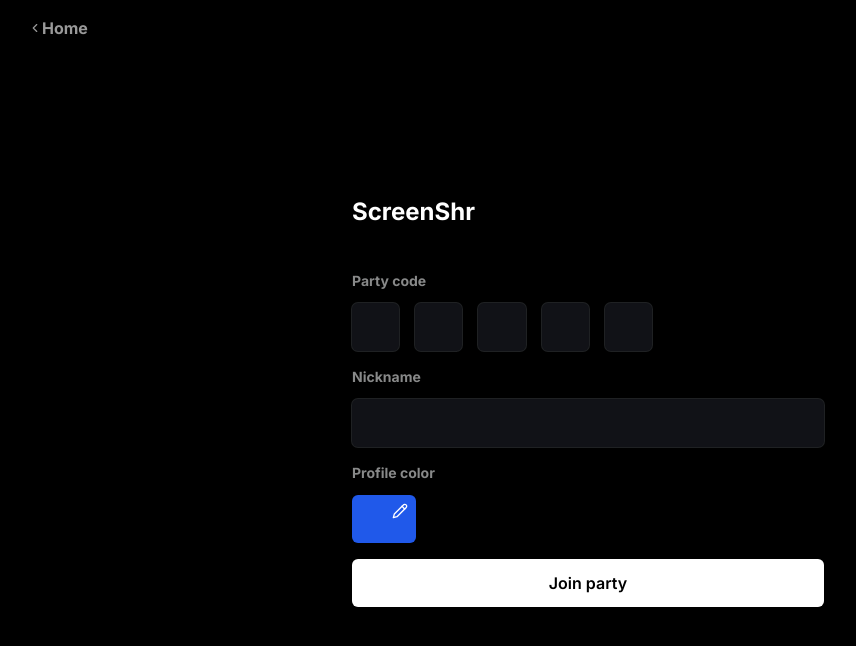
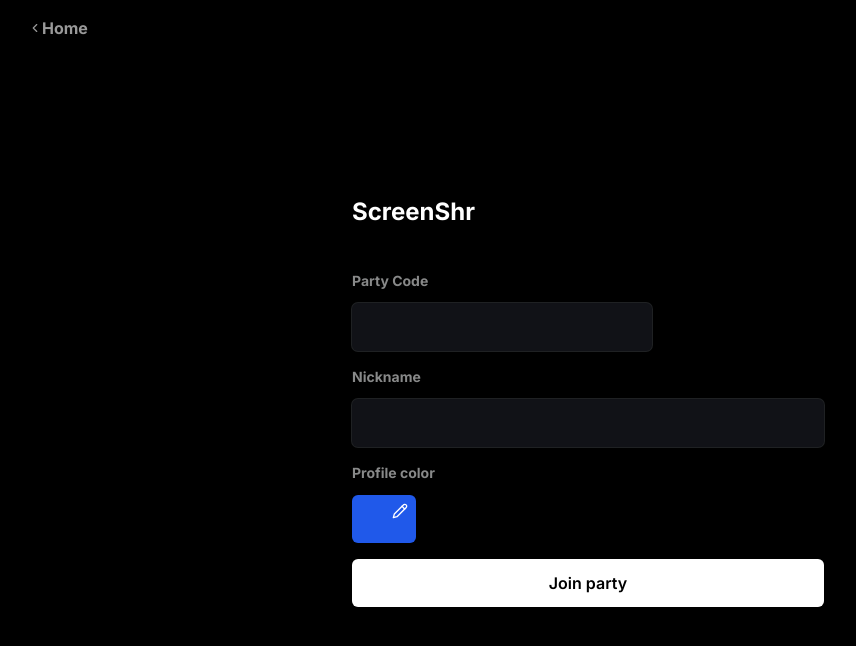
Before and after one commit to filipemelo2002/screenshr-app, a Next.js app: page /join-party in a window 1280 px wide. Shown: the top 646 px of the page, without its empty margins (52-908 px from the left). Built offline with nearby package versions, Linux system fonts and the light colour scheme; no server answers.

Commit message:
feature: turn party code into single input

```diff
--- a/src/app/join-party/join-party.state.ts
+++ b/src/app/join-party/join-party.state.ts
@@ -1,14 +1,11 @@
 import { Color } from "@/components/user/user";
 import { WebsocketService } from "@/services/websocket.service";
 import { useRouter } from "next/navigation";
-import { useEffect, useMemo, useRef, useState } from "react";
+import { useMemo, useRef, useState } from "react";
 
-const KEYS = {
-  BACKSPACE: "Backspace",
-};
 export const useJoinParty = () => {
   const [color, setColor] = useState<Color>("bg-blue");
-  const partyCodeInputRefs = useRef<HTMLInputElement[]>([]);
+  const partyCodeInputRef = useRef<HTMLInputElement>(null);
   const router = useRouter();
   const nicknameInput = useRef<HTMLInputElement>(null);
   const socketService = useMemo(() => new WebsocketService(), []);
@@ -17,49 +14,13 @@ export const useJoinParty = () => {
     router.push("/");
   };
 
-  const focusElement = (index: number, key: string) => {
-    if (key === KEYS.BACKSPACE) {
-      if (index <= 0) {
-        return;
-      }
-      partyCodeInputRefs.current[index - 1]?.focus();
-      return;
-    }
-    const isValidCharacter = /^[a-zA-Z0-9]$/.test(key);
-    if (index === partyCodeInputRefs.current.length - 1 || !isValidCharacter) {
-      return;
-    }
-
-    partyCodeInputRefs.current[index + 1]?.focus();
-  };
-
-  const assignValue = (index: number, key: string) => {
-    const input = partyCodeInputRefs.current[index];
-    if (!input) {
-      throw new Error("Could not find input at index " + index);
-    }
-
-    const regex = /^[a-zA-Z0-9]$/;
-    if (!regex.test(key)) {
-      return;
-    }
-    input.value = key;
-  };
-
-  const getPartyCode = () => {
-    return [...partyCodeInputRefs.current].reduce(
-      (code, input) => code + input.value,
-      "",
-    );
-  };
-
   const validateInputs = () => {
-    if (!nicknameInput.current || !partyCodeInputRefs.current || !color) {
+    if (!nicknameInput.current || !partyCodeInputRef.current || !color) {
       throw new Error("Inputs were not properly initialized");
     }
 
     const nickname = nicknameInput.current.value;
-    const partyCode = getPartyCode();
+    const partyCode = partyCodeInputRef.current.value;
     if (!nickname || !partyCode) {
       throw new Error("Inputs must not be empty");
     }
@@ -75,7 +36,7 @@ export const useJoinParty = () => {
       return;
     }
     const nickname = nicknameInput.current?.value as string;
-    const partyCode = getPartyCode();
+    const partyCode = partyCodeInputRef.current?.value as string;
 
     socketService.joinRoom({
       nickname: nickname,
@@ -84,31 +45,11 @@ export const useJoinParty = () => {
     });
   };
 
-  useEffect(() => {
-    const eventHandler = (event: KeyboardEvent) => {
-      const inputIndex = partyCodeInputRefs.current.findIndex(
-        (el) => el === event.target,
-      );
-      assignValue(inputIndex, event.key);
-      focusElement(inputIndex, event.key);
-    };
-
-    const inputs = partyCodeInputRefs.current;
-    inputs.forEach((element) => {
-      element.addEventListener("keyup", eventHandler);
-    });
-
-    return () => {
-      inputs.forEach((element) => {
-        element.removeEventListener("keyup", eventHandler);
-      });
-    };
-  }, []);
   return {
     navigateBack,
     color,
     setColor,
-    partyCodeInputRefs,
+    partyCodeInputRef,
     nicknameInput,
     onJoinParty,
   };
--- a/src/app/join-party/page.tsx
+++ b/src/app/join-party/page.tsx
@@ -10,7 +10,7 @@ export default function JoinParty() {
     navigateBack,
     color,
     setColor,
-    partyCodeInputRefs,
+    partyCodeInputRef,
     nicknameInput,
     onJoinParty,
   } = useJoinParty();
@@ -19,55 +19,8 @@ export default function JoinParty() {
     <Layout navigateBack={navigateBack}>
       <form className="mt-[41px]">
         <div className="flex flex-col">
-          <label className="font-bold font-sans text-sm text-steel-gray mb-3">
-            Party code
-          </label>
-          <div className="flex gap-4 max-w-[300px] text-center font-bold">
-            <Input
-              ref={(ref) => {
-                if (ref) {
-                  partyCodeInputRefs.current?.push(ref);
-                }
-              }}
-              className="text-2xl text-center uppercase"
-              maxLength={1}
-            />
-            <Input
-              ref={(ref) => {
-                if (ref) {
-                  partyCodeInputRefs.current?.push(ref);
-                }
-              }}
-              className="text-2xl text-center uppercase"
-              maxLength={1}
-            />
-            <Input
-              ref={(ref) => {
-                if (ref) {
-                  partyCodeInputRefs.current?.push(ref);
-                }
-              }}
-              className="text-2xl text-center uppercase"
-              maxLength={1}
-            />
-            <Input
-              ref={(ref) => {
-                if (ref) {
-                  partyCodeInputRefs.current?.push(ref);
-                }
-              }}
-              className="text-2xl text-center uppercase"
-              maxLength={1}
-            />
-            <Input
-              ref={(ref) => {
-                if (ref) {
-                  partyCodeInputRefs.current?.push(ref);
-                }
-              }}
-              className="text-2xl text-center uppercase"
-              maxLength={1}
-            />
+          <div className="max-w-[300px] font-bold">
+            <Input label="Party Code" ref={partyCodeInputRef} />
           </div>
           <div className="mt-4">
             <Input label="Nickname" ref={nicknameInput} />
```
